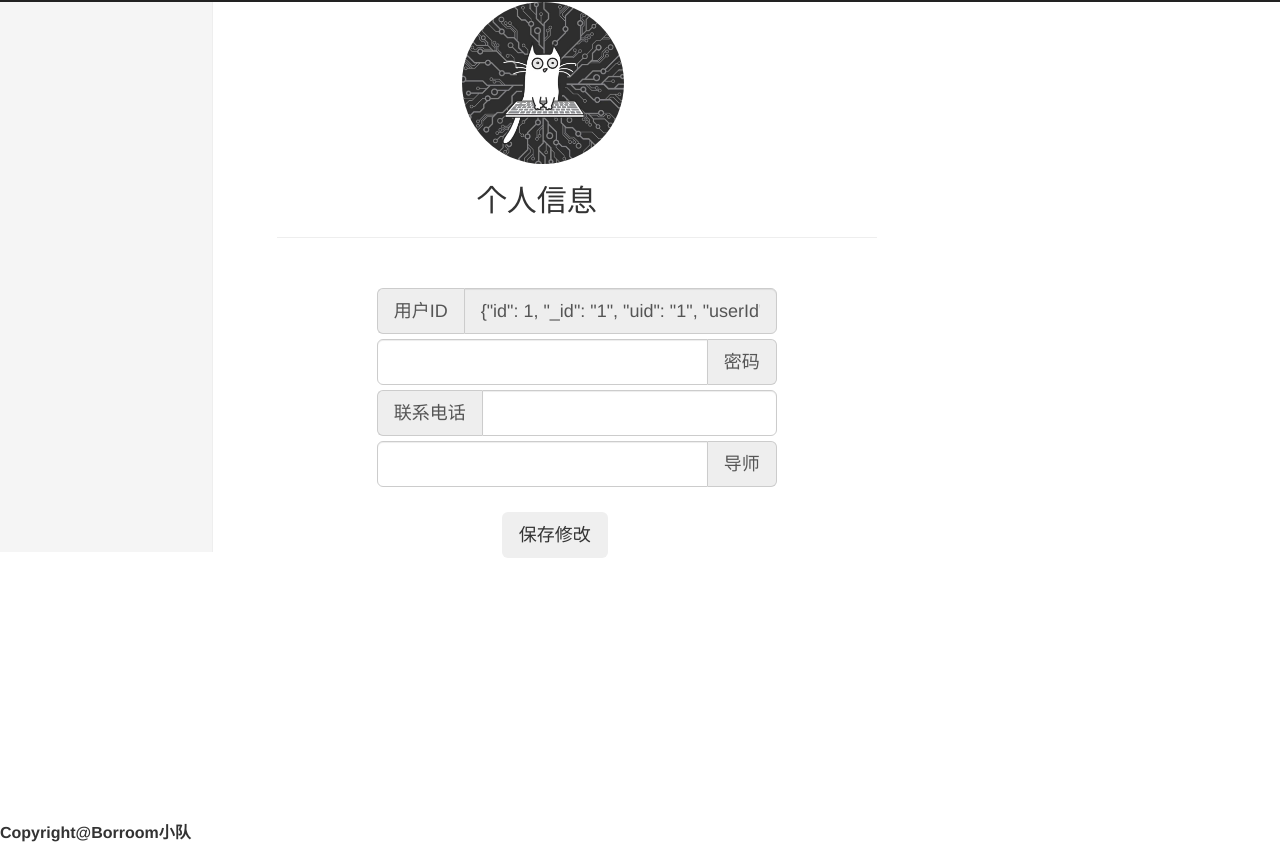
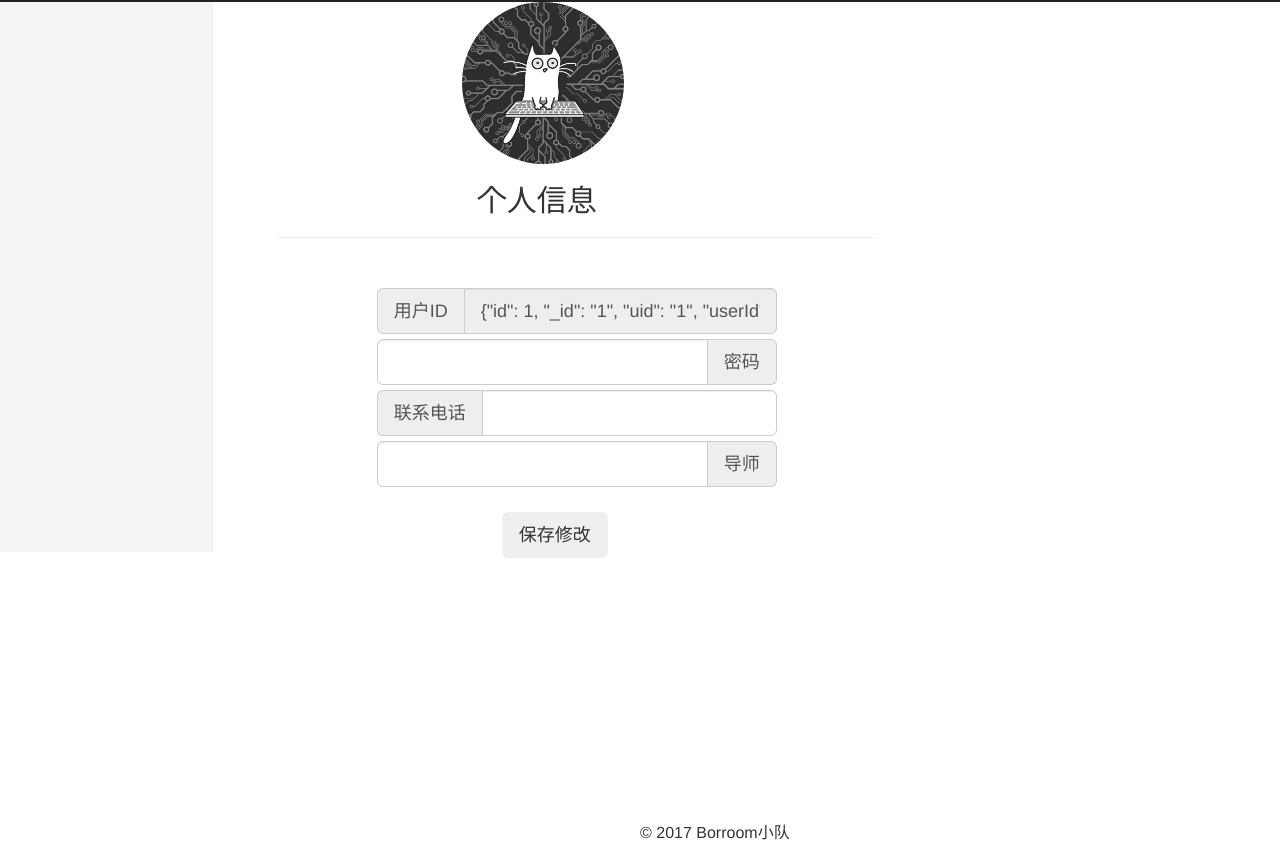
Before and after one commit to Mark1mE/frontend, an Angular app: page /admin/info in a window 1280 px wide. Shown: the part 248-1103 px from the top of the page. Built offline with nearby package versions, Linux system fonts and the light colour scheme; no server answers; sample sign-in values are in the browser's storage.

Commit message:
add footer

```diff
--- a/src/app/admin/admin-index.component.html
+++ b/src/app/admin/admin-index.component.html
@@ -38,7 +38,7 @@
   </div>
 </div>
 
-<div class="copyright">
-  <label>Copyright@Borroom小队</label>
-</div>
+<footer>
+  <p class="col-md-offset-6">&copy; 2017 Borroom小队</p>
+</footer>
 </body>
--- a/src/app/borroom/index.component.html
+++ b/src/app/borroom/index.component.html
@@ -39,7 +39,7 @@
         </div>
       </div>
 
-      <div class="copyright">
-        <label>Copyright@Borroom小队</label>
-      </div>
+    <footer>
+      <p class="col-md-offset-6">&copy; 2017 Borroom小队</p>
+    </footer>
 </body>
```
